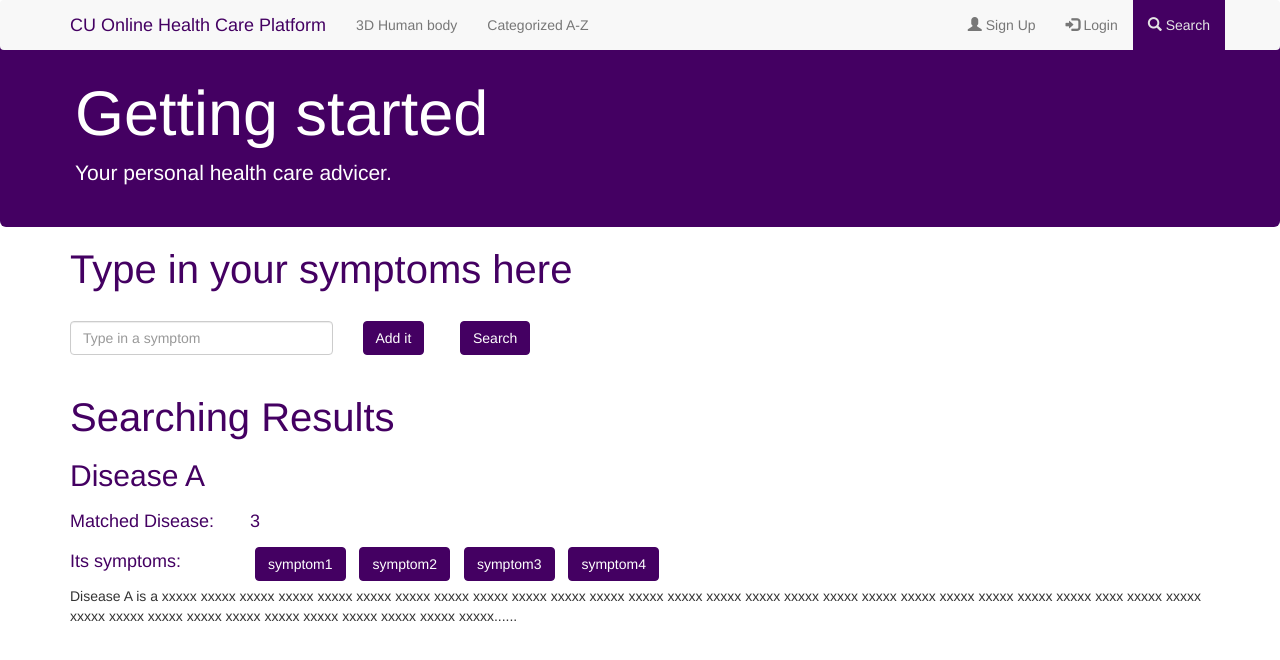
After one commit to benben1026/health_care, a Flask app: page /search in a window 1280 px wide. The commit adds this page. Shown: the top 660 px of the page. Run offline with Flask 2, Linux system fonts and the light colour scheme; some libraries are stand-ins or nearby versions; some web fonts are replaced.

Commit message:
add two attributes in disease page; move search page from static to template

```diff
--- /dev/null
+++ b/app/templates/search.html
@@ -0,0 +1,131 @@
+{% extends "shared/nav.html" %}
+
+{% block content %}
+<script>
+			function add(){
+
+				var symptom = document.getElementById("inputSymptom");
+				if(symptom.value.trim() != ""){
+					symptom = symptom.value.trim();
+					var newDiv = $('<div />',{
+						'class':"btn-group"
+					});
+					$(newDiv).css({
+						"margin":"10px"})
+					var btn1 = $('<button/>',{
+						'class': "btn btn-primary"
+					});
+					$(btn1).html(symptom).css({"color":"rgb(255,255,255)","background-color":"rgb(212,96,93)","border":"1px solid rgb(212,96,93)"});
+					$(btn1).appendTo(newDiv);
+					var btn2 = $('<button/>',{
+						'class': "btn btn-primary"
+					});
+					$(btn2).css({"color":"rgb(255,255,255)","background-color":"rgb(212,96,93)","border":"1px solid rgb(212,96,93)"});
+					var mySpan = $('<span/>',{
+						'class': "glyphicon glyphicon-remove"
+					}).appendTo(btn2);
+					$(btn2).appendTo(newDiv);
+					$(newDiv).appendTo("#tag-group")
+					$(btn2).click(function(){
+						$(this).parent().remove();
+					})
+				}
+
+			}
+			function addFromResults(symptom){
+				var newDiv = $('<div />',{
+					'class':"btn-group"
+				});
+				$(newDiv).css({
+					"margin":"10px"})
+				var btn1 = $('<button/>',{
+					'class': "btn btn-primary"
+				});
+				$(btn1).html(symptom).css({"color":"rgb(255,255,255)","background-color":"rgb(212,96,93)","border":"1px solid rgb(212,96,93)"});
+				$(btn1).appendTo(newDiv);
+				var btn2 = $('<button/>',{
+					'class': "btn btn-primary"
+				});
+				$(btn2).css({"color":"rgb(255,255,255)","background-color":"rgb(212,96,93)","border":"1px solid rgb(212,96,93)"});
+				var mySpan = $('<span/>',{
+					'class': "glyphicon glyphicon-remove"
+				}).appendTo(btn2);
+				$(btn2).appendTo(newDiv);
+				$(newDiv).appendTo("#tag-group")
+				$(btn2).click(function(){
+					$(this).parent().remove();
+				})
+			}
+
+		$(document).ready(function(){
+
+		})
+
+
+
+		</script>
+
+		<div class="container">
+			<div class="row">
+				<div class="col-md-8">
+					<h1	class="my-h1-homepage">Type in your symptoms here</h1>
+				</div>
+
+			</div>
+		</div>
+
+		<div class="container">
+			<div class="row">
+				<div class="col-md-3">
+					<input class="form-control" id="inputSymptom" type="text" placeholder="Type in a symptom">
+				</div>
+				<div class="col-md-1">
+					<button type="button" class="btn btn-default my-search-btn-add" onclick="add()">Add it</button>
+				</div>
+				<div class="col-md-1">
+					<button type="button" class="btn btn-default my-search-btn-add">Search</button>
+				</div>
+
+			</div>
+		</div>
+
+		<div class="container">
+			<div class="row" id="tag-group">
+				<div class="btn-group">
+				</div>
+			</div>
+		</div>
+
+		<div class="container">
+			<div class="row">
+				<div class="col-md-12">
+					<h1	class="my-h1-search">Searching Results</h1>
+				</div>
+				<h2 class="col-md-12"><a class="my-search-disease-name">Disease A</a></h2>
+
+				<h4 class="col-md-2 my-search-disease-match1">Matched Disease:</h4>
+				<h4 class="col-md-10 my-search-disease-match2">3</h4>
+				<h4 class="col-md-2 my-search-disease-match1">Its symptoms:</h4>
+
+				<div class="btn-group my-search-btn-group" >
+				  <button type="button" class="btn btn-primary my-search-btn-symptom" onclick="addFromResults('symptom1')">symptom1</button>
+				</div>
+				<div class="btn-group my-search-btn-group" onclick="addFromResults('symptom2')">
+				  <button type="button" class="btn btn-primary my-search-btn-symptom">symptom2</button>
+				</div>
+				<div class="btn-group my-search-btn-group" onclick="addFromResults('symptom3')">
+				  <button type="button" class="btn btn-primary my-search-btn-symptom">symptom3</button>
+				</div>
+				<div class="btn-group my-search-btn-group" onclick="addFromResults('symptom4')">
+				  <button type="button" class="btn btn-primary my-search-btn-symptom">symptom4</button>
+				</div>
+
+				<p class="col-md-12">
+					Disease A is a xxxxx xxxxx xxxxx xxxxx xxxxx xxxxx xxxxx xxxxx xxxxx xxxxx xxxxx
+					xxxxx xxxxx xxxxx xxxxx xxxxx xxxxx xxxxx xxxxx xxxxx xxxxx xxxxx xxxxx xxxxx xxxx
+					xxxxx xxxxx xxxxx xxxxx xxxxx xxxxx xxxxx xxxxx xxxxx xxxxx xxxxx xxxxx xxxxx......</p>
+			</div>
+		</div>
+
+
+{% endblock %}
--- a/app/views.py
+++ b/app/views.py
@@ -18,6 +18,10 @@ def disease_entry(disease_id):
 @app.route('/category')
 def disease_category():
     return render_template('category.html')
+
+@app.route('/search')
+def search():
+    return render_template('search.html')
 # ------------------------------------- Ajax API ------------------------------------------#
 @app.route('/api/diseases', methods=['GET'])
 def get_diseases_list():
--- a/run.py
+++ b/run.py
@@ -1,3 +1,3 @@
 from app import app
 if __name__ == '__main__':
-    app.run(host="0.0.0.0", port=3001, debug=True)
+    app.run(host="0.0.0.0", port=3000, debug=True)
```
Also changed, not shown: app/templates/disease.html (+18 -0 lines).
